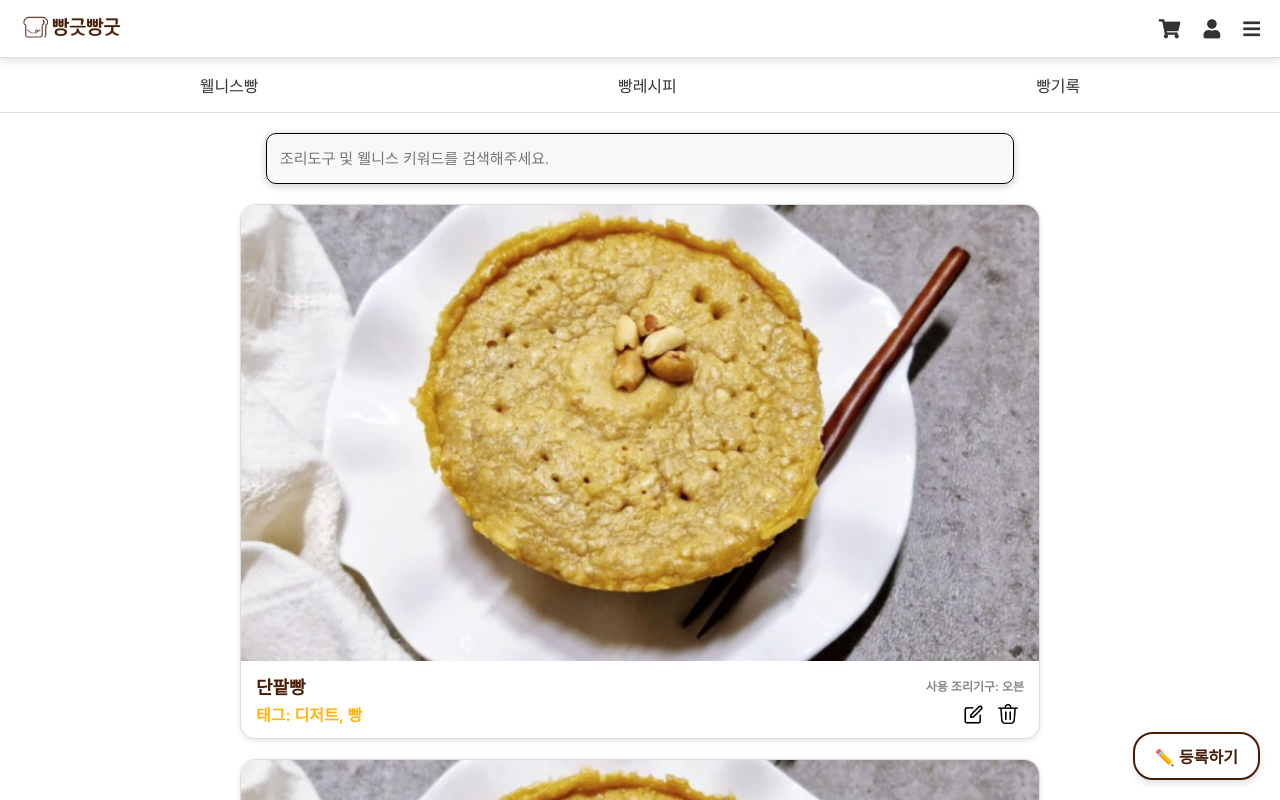
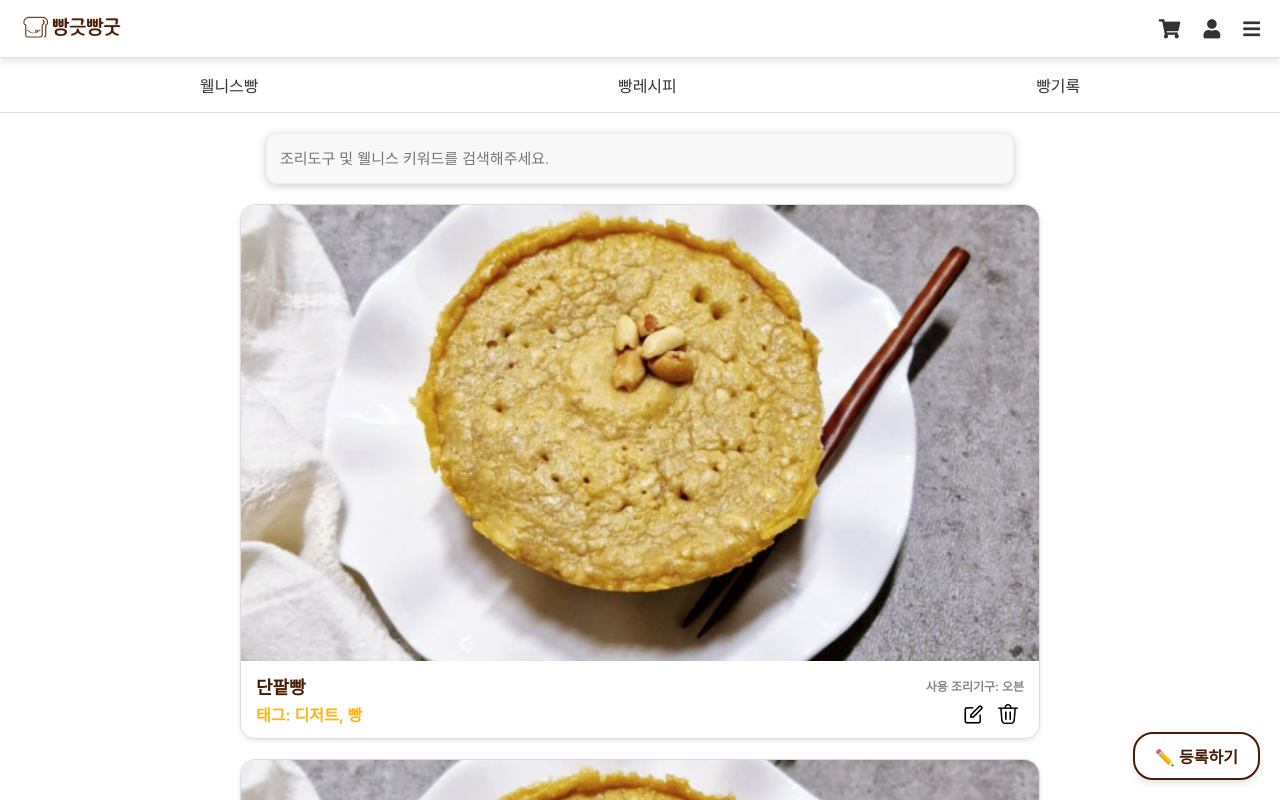
Before and after one commit to Likelion-at-SMWU-12th/DreamPatissier-Client, a React (Create React App) app in the folder dream/: page /recipes in a window 1280 px wide. Shown: the top 800 px of the page. Built offline with nearby package versions, Linux system fonts and the light colour scheme; data requests are answered from the project's data file.

Commit message:
[Style] Recieps 검색바 수정

```diff
--- a/dream/src/styles/Recipes.css
+++ b/dream/src/styles/Recipes.css
@@ -17,7 +17,7 @@
   border-radius: 10px;
   font-size: 15px;
   background-color: #f8f8f8;
-  border: 1px solid black;
+  border: 1px solid rgb(237, 237, 237);
   box-shadow: 0 2px 8px rgba(0, 0, 0, 0.2);
 }
 
```
